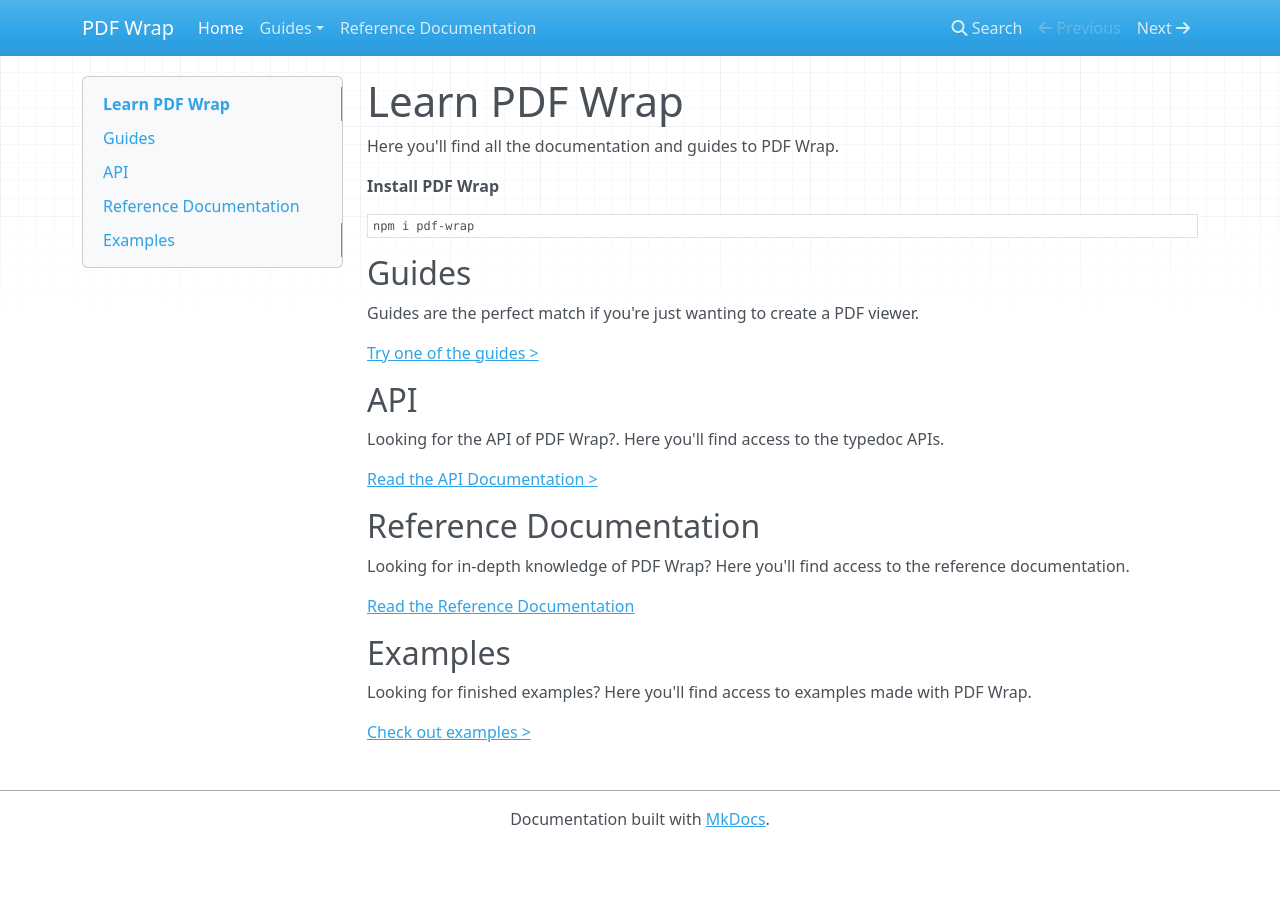
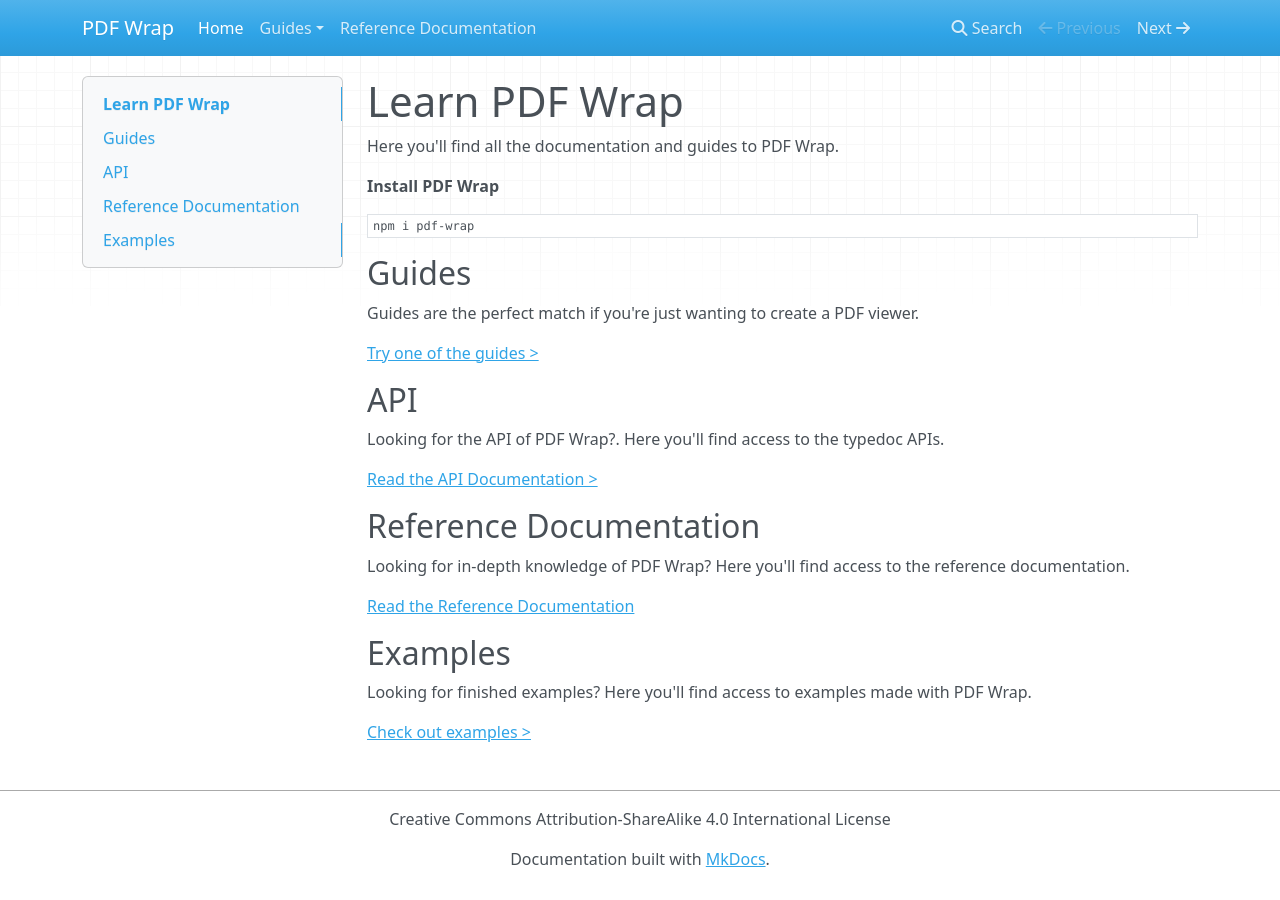
Before and after one commit to fluxapps/pdf-wrap, an MkDocs documentation site: the page built from docs/index.md, in a window 1280 px wide. Built offline with MkDocs 1.6.1, drawn with Linux system fonts in a browser that asks for light colours; nearby versions of some CDN libraries; old or Windows-style settings are respelled for this version of MkDocs.

Commit message:
Setup mkdocs configuration

```diff
--- a/mkdocs.yml
+++ b/mkdocs.yml
@@ -1,6 +1,15 @@
 site_name: PDF Wrap
+site_description: "Full documentation of PDF Wrap. Includes guides, api and reference documentation and examples."
+site_author: "studer + raimann ag"
+
+copyright: "Creative Commons Attribution-ShareAlike 4.0 International License"
+
 pages:
   - Home: index.md
   - Guides:
     - 'Basic PDF viewer': guides/basic-viewer.md
   - Reference Documentation: reference-documentation.md
+
+site_dir: "build/docs/mkdocs"
+
+dev_addr: "localhost:8000"
```
